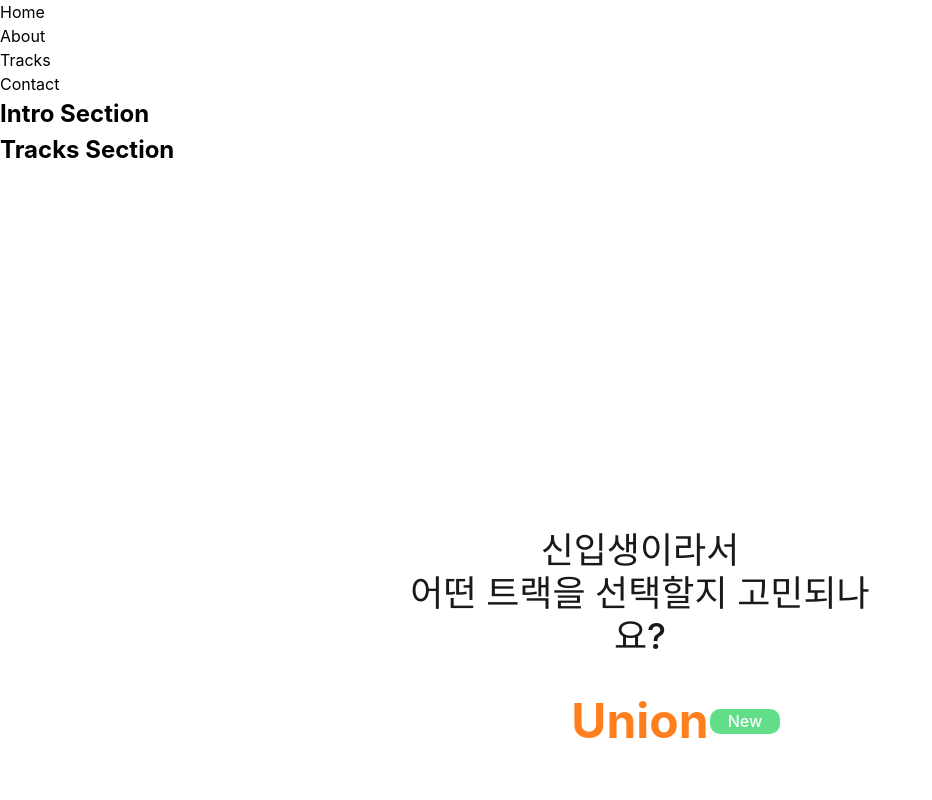
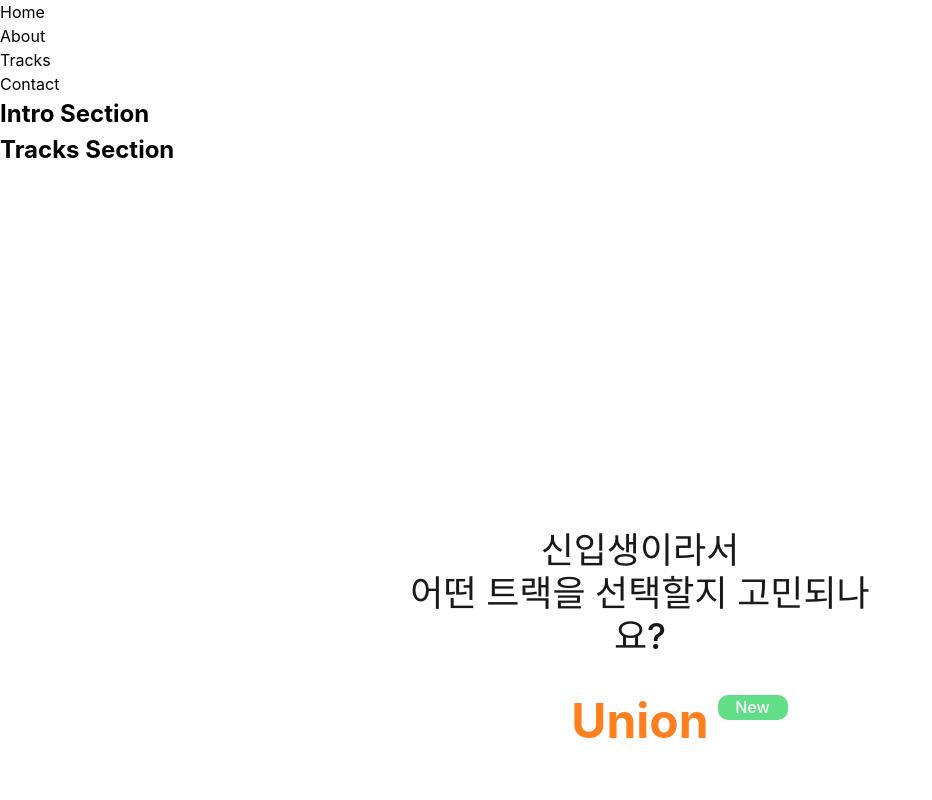
Before and after one commit to karpitony/monorepo-test, a React (Vite) app: page / in a window 1280 px wide. Shown: the top 800 px of the page, without its empty margins (0-932 px from the left). Built offline with nearby package versions, Linux system fonts and the light colour scheme; a web font is replaced by a local one.

Commit message:
feat: 미디어 쿼리 조정 및 스타일 세부 작업

```diff
--- a/src/pages/Main/Union/ContentBox.styled.ts
+++ b/src/pages/Main/Union/ContentBox.styled.ts
@@ -30,6 +30,7 @@ export const ContentBoxBorder = styled.div`
   justify-content: center;
   align-items: center;
   z-index: 10;
+  margin: 0 auto;
 
   @media (max-width: 768px) {
     position: relative;
@@ -71,6 +72,9 @@ export const ContentInfoTextBox = styled.div`
     height: auto;
     font-size: 20px;
     line-height: 30px;
+
+    padding-top: 20px;
+    padding-bottom: 20px;
   }
 `;
 
@@ -94,8 +98,9 @@ export const ActivityTitle = styled.h3`
 
   @media (max-width: 768px) {
     width: auto;
-    font-size: 20px;
+    font-size: 22px;
     line-height: 30px;
+    margin-bottom: 7px;
   }
 `;
 
@@ -107,7 +112,6 @@ export const ActivityList = styled.ul`
   flex-wrap: wrap;
   align-items: flex-end;
   align-content: flex-start;
-  padding: 0;
   gap: 10px 20px;
   list-style-type: disc;
 
@@ -115,25 +119,36 @@ export const ActivityList = styled.ul`
     width: 90%;
     height: auto;
     justify-content: center;
+    gap: 1px 10px;
   }
 `;
 
 export const Li = styled.li`
   height: 35px;
+
   font-style: normal;
   font-weight: 500;
   font-size: 24px;
   line-height: 35px;
   color: var(--FarmSystem_Black);
+
   list-style-type: disc;
   list-style-position: outside;
   margin-left: 40px;
   text-align: center;
 
   @media (max-width: 768px) {
-    margin-left: 20px;
     font-size: 20px;
     line-height: 30px;
+    margin-left: 20px;
+  }
+
+  @media (max-width: 385px) {
+    font-size: 18px;
+    line-height: 30px;
+    margin-left: 0px;
+    list-style-type: none;
+    list-style-position: none;
   }
 `;
 
--- a/src/pages/Main/Union/Union.styled.ts
+++ b/src/pages/Main/Union/Union.styled.ts
@@ -9,8 +9,8 @@ export const Container = styled.section`
   user-select: none;
 
   @media (max-width: 768px) {
-    padding: 20px; /* 모바일에서 여백 추가 */
-    height: auto;  /* 필요에 따라 높이를 자동으로 조정 */
+    padding: 5px; /* 모바일에서 여백 추가 */
+    height: 1000px;
   }
 `;
 
@@ -43,13 +43,14 @@ export const UnionTextContainer = styled.div`
   display: grid;
   grid-template-columns: 1fr 1fr 1fr 1fr;  /* 4분할 */
   justify-items: center;  /* 그리드 셀 내에서 중앙 정렬 */
-  align-items: center;
-  width: 280px;
+  align-items: top;
+  width: 300px;
   margin-bottom: 50px;
 
   @media (max-width: 768px) {
     margin-bottom: 30px;
-    grid-template-columns: 1fr 2fr 1fr;  /* 모바일에서는 더 간결하게 조정 가능 */
+    grid-template-columns: 1fr 2fr 1fr;
+    width: 220px;
   }
 `;
 
@@ -60,12 +61,8 @@ export const UnionText = styled.h2`
   font-size: 48px;
   font-weight: 700;
 
-  @media (max-width: 768px) {
-    font-size: 32px;
-  }
-
   @media (max-width: 480px) {
-    font-size: 24px;
+    font-size: 40px;
   }
 `;
 
@@ -87,6 +84,8 @@ export const NewBadge = styled.div`
   justify-content: center;
   text-align: center;
 
+  margin-top: 10px;
+
   @media (max-width: 768px) {
     font-size: 14px;
     width: 60px;
```
